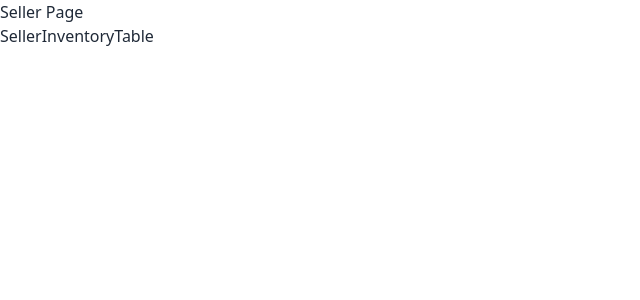
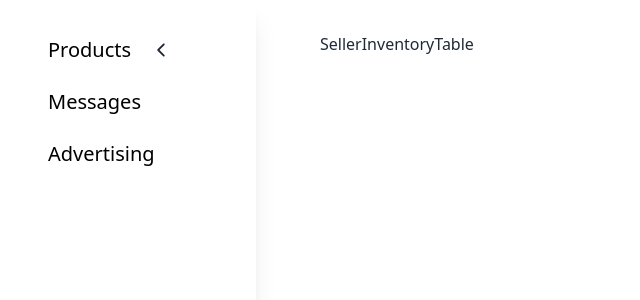
Before and after one commit to Marcus401/SupplyHub, a React (Vite) app in the folder supplyhub.client/: page /seller/inventory in a window 1280 px wide. Shown: the top 300 px of the page, without its empty margins (0-640 px from the left). Built offline with nearby package versions, Linux system fonts and the light colour scheme.

Commit message:
Seller Sidebar and design page

```diff
--- a/supplyhub.client/src/Components/SellerPagesComponents/SellerDashboard/SellerDashboard.tsx
+++ b/supplyhub.client/src/Components/SellerPagesComponents/SellerDashboard/SellerDashboard.tsx
@@ -1,16 +1,13 @@
 import React from 'react'
 import { Outlet } from 'react-router-dom';
 
-interface Props {
-    children: React.ReactNode;
-}
+interface Props {}
 
-const SellerDashboard = ({children}: Props) => {
+const SellerDashboard = (props: Props) => {
     return (
         // this component is the parent component for all the seller dashboard components
         // to be placed next to the sidebar
         <div>
-            <div className="flex flex-wrap">{children}</div>
             <div className="flex flex-wrap">{<Outlet/>}</div>
         </div>
     );
--- a/supplyhub.client/src/Components/SellerPagesComponents/SellerSidebar/SellerSideBar.tsx
+++ b/supplyhub.client/src/Components/SellerPagesComponents/SellerSidebar/SellerSideBar.tsx
@@ -1,10 +1,53 @@
 import React from 'react'
+import {Link} from "react-router-dom";
+import { IoIosArrowDown } from "react-icons/io";
 
 type Props = {};
 
 const SellerSideBar = (props: Props) => {
+    const [productDropdownOpen, setProductDropdownOpen] = React.useState(false);
+
+    const toggleProductDropdown = () => {
+        setProductDropdownOpen(!productDropdownOpen);
+    };
+
     return (
-        <div>SellerSideBar</div>
+        <nav
+            className="block py-4 px-6 top-0 bottom-0 w-64 bg-white shadow-xl left-0 absolute flex-row flex-nowrap md:z-10 z-9999 transition-all duration-300 ease-in-out transform md:translate-x-0 -translate-x-full">
+            <div
+                className="flex-col min-h-full px-0 flex flex-wrap items-center justify-center w-full mx-auto overflow-y-auto overflow-x-hidden">
+                <div
+                    className="flex bg-white flex-col opacity-100 relative mt-4 overflow-y-auto overflow-x-hidden h-auto z-40 items-center flex-1 rounded w-full">
+                    <div className="md:flex-col md:min-w-full flex flex-col list-none items-right">
+                        <button onClick={toggleProductDropdown} className="flex md:min-w-full pt-1 pb-4 pl-6 md:pl-3 no-underline">
+                            <h5 className="ml-3 hover:underline text-black mx-2">Products</h5>
+                            <IoIosArrowDown
+                                className={`my-1 ml-3 transition-transform duration-150 w-5 h-5 ${!productDropdownOpen ? 'rotate-90' : ''}`}/>
+                        </button>
+                        {productDropdownOpen && (
+                            <div className="flex-col justify-center">
+                                <Link to="products/list" className="flex md:min-w-full pt-1 pb-2 pl-4 md:pl-3 no-underline">
+                                    <h6 className="ml-3 text-base hover:underline text-black pl-18 md:pl-5">Product List</h6>
+                                </Link>
+                                <Link to="products/add" className="flex md:min-w-full pt-1 pb-2 pl-4 md:pl-3 no-underline">
+                                    <h6 className="ml-3 text-base hover:underline text-black pl-18 md:pl-5">Add Product</h6>
+                                </Link>
+                                <Link to="inventory" className="flex md:min-w-full pt-1 pb-2 pl-4 md:pl-3 no-underline">
+                                    <h6 className="ml-3 text-base hover:underline text-black pl-18 md:pl-5">Inventory</h6>
+                                </Link>
+                            </div>
+                        )}
+                        <Link to="/chat/542" className="flex md:min-w-full pt-1 pb-4 pl-6 md:pl-3 no-underline">
+                            <h5 className="ml-3 hover:underline text-black">Messages</h5>
+                        </Link>
+                        <Link to="advertising" className="flex md:min-w-full pt-1 pb-4 pl-6 md:pl-3 no-underline">
+                            <h5 className="ml-3 hover:underline text-black">Advertising</h5>
+                        </Link>
+                    </div>
+                </div>
+            </div>
+        </nav>
+
     );
 };
 
--- /dev/null
+++ b/supplyhub.client/src/Pages/Design/Design.tsx
@@ -0,0 +1,11 @@
+import React from 'react'
+
+type Props = {};
+
+const Design = (props: Props) => {
+    return (
+        <div>Design</div>
+    );
+};
+
+export default Design;
--- a/supplyhub.client/src/Pages/Seller/Seller.tsx
+++ b/supplyhub.client/src/Pages/Seller/Seller.tsx
@@ -1,16 +1,19 @@
 import React from 'react'
 import SellerDashboard from "../../Components/SellerPagesComponents/SellerDashboard/SellerDashboard.tsx";
+import SellerSideBar from "../../Components/SellerPagesComponents/SellerSidebar/SellerSideBar.tsx";
 
 type Props = {};
 
 const Seller = (props: Props) => {
     return (
-        <>
-            <div>Seller Page</div>
-            <SellerDashboard>
-
-            </SellerDashboard>
-        </>
+        <div className="flex items-stretch">
+            <div className="py-4 w-1/4"> {/* Adjust width as needed */}
+                <SellerSideBar/>
+            </div>
+            <div className="py-8 w-3/4"> {/* Adjust width as needed */}
+                <SellerDashboard/>
+            </div>
+        </div>
     );
 };
 
```
Also changed, not shown: supplyhub.client/src/Components/Routes/Routes.tsx (+5 -6 lines).
